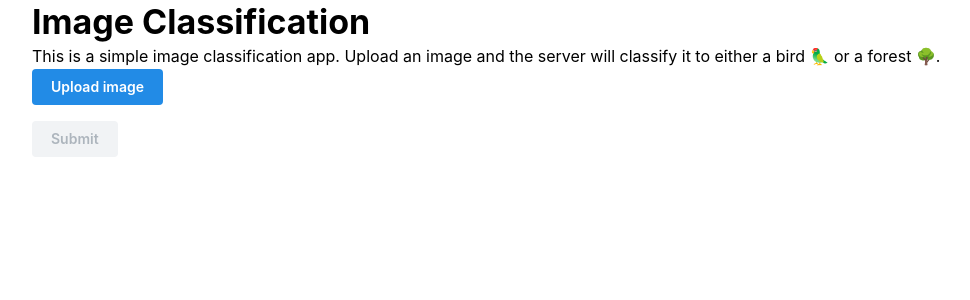
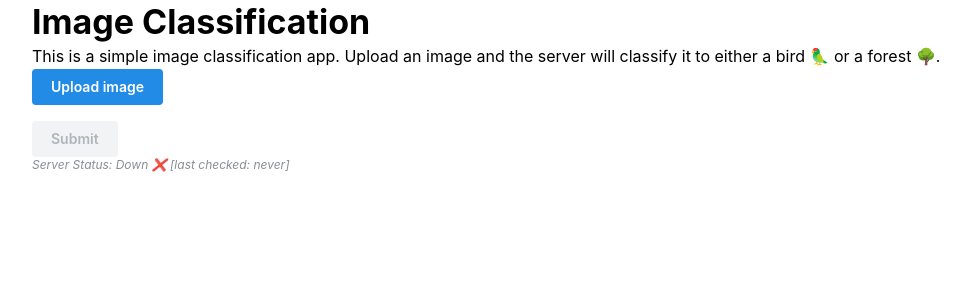
Before and after one commit to teejays/ai-birdorforest, a Next.js app in the folder app/nextjs-app-1/: page / in a window 1280 px wide. Shown: the top 300 px of the page, without its empty margins (144-1114 px from the left). Built offline with nearby package versions, Linux system fonts and the light colour scheme; no server answers.

Commit message:
App: Status Checker

```diff
--- a/app/nextjs-app-1/src/app/classify-form.tsx
+++ b/app/nextjs-app-1/src/app/classify-form.tsx
@@ -1,6 +1,7 @@
 'use client'
 
 import { FileUploadForm } from '@/components/file-upload-form'
+import { StatusChecker } from '@/components/status-checker'
 import { Alert, Group, Text } from '@mantine/core'
 
 import { useState } from 'react'
@@ -74,6 +75,7 @@ export const ClassifyForm = (props: {}) => {
                     {err.toString()}
                 </Alert>
             )}
+            <StatusChecker url={`${serverHost}/echo/ok`} />
         </div>
     )
 }
--- /dev/null
+++ b/app/nextjs-app-1/src/components/status-checker.tsx
@@ -0,0 +1,48 @@
+'use client'
+
+import { Container, Group, Text } from '@mantine/core'
+import { useEffect, useState } from 'react'
+
+export const StatusChecker = (props: { url: string }) => {
+    const [status, setStatus] = useState<string | null>(null)
+    const [lastChecked, setLastChecked] = useState<number | null>(null)
+
+    const checkStatus = async () => {
+        try {
+            const response = await fetch(props.url)
+            if (response.status == 200) {
+                setStatus('Ok')
+            } else {
+                setStatus('Down')
+            }
+            setLastChecked(Date.now())
+        } catch (error) {
+            console.error('Error:', error)
+            setStatus('Down')
+        }
+    }
+
+    // Check the server status every 10 seconds
+    // clear the interval when the component is unmounted
+    useEffect(() => {
+        checkStatus()
+        const interval = setInterval(checkStatus, 10000)
+        return () => clearInterval(interval)
+    }, [])
+
+    return (
+        <div>
+            <Group>
+                <Text size="xs" fs="italic" c="dimmed">
+                    Server Status: {status ?? 'Unknown'}{' '}
+                    {status === 'Ok' ? '✅' : status === 'Down' ? '❌' : '❓'}{' '}
+                    [last checked:{' '}
+                    {lastChecked
+                        ? new Date(lastChecked).toLocaleTimeString()
+                        : 'never'}
+                    ]
+                </Text>
+            </Group>
+        </div>
+    )
+}
```
